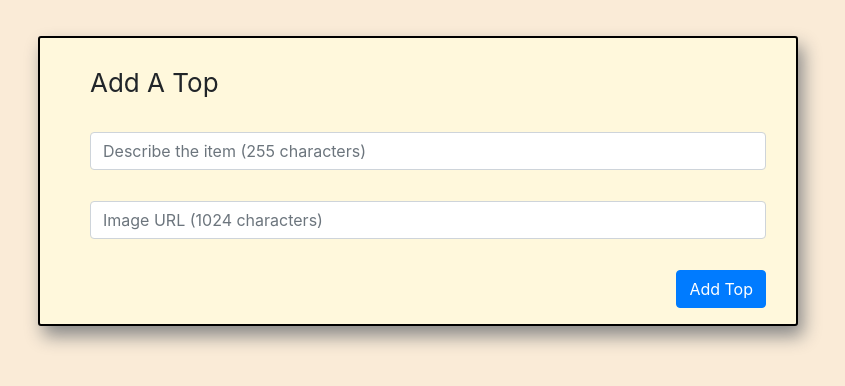
After one commit to frednava67/the_rotation, a Django app: template apps/rotation_app/templates/addtop.html in a window 1280 px wide. The commit adds this page. Shown: the top 386 px of the page, without its empty margins (222-1067 px from the left). Run offline with Django 3.2, Linux system fonts and the light colour scheme; the template is opened without the code that fills it, so the values that code supplies are empty; parts of the project's set-up code (start-up, migrations or seed data) failed here and were passed over; some libraries are stand-ins or nearby versions.

Commit message:
push morning work

```diff
--- /dev/null
+++ b/apps/rotation_app/static/rotation_app/css/addclothesstyle.css
@@ -0,0 +1,82 @@
+body {
+    background-color: antiquewhite;
+}
+
+.blackborder{
+    border: 1px solid black;
+
+}
+
+.form-fixer {
+    padding-left: 0px;
+}
+
+.headspace {
+    margin-top: 30px;
+}
+
+.styledheader {
+    background-image: linear-gradient(gray, antiquewhite);
+    margin-top: 15px;
+    padding-top: 15px;
+    padding-bottom: 20px;
+    font-size: 26px;
+}
+
+.formheader {
+    margin-top: 5px;
+    padding-bottom: 20px;
+    font-size: 26px;
+}
+
+.styleddiv {
+    margin-top: 5px;
+    padding-top: 20px;
+    padding-left: 50px;
+    border: 2px solid black;
+    border-radius: 3px;
+    box-shadow: 5px 10px 18px #888888;
+    background-color: cornsilk;
+}
+
+form {
+    margin-top: 10px;
+}
+
+.padleftzero {
+    padding-left: 0px;
+}
+
+.tablediv {
+    display: inline-block;
+    border: 1px solid black;
+    margin-top: 10px;
+    margin-left: -1px;
+}
+
+.blackborder {
+    border: 1px solid black;
+}
+
+.blackborder-right {
+    border-right: 1px solid black;
+}
+
+.blackborder-bottom {
+    border-bottom: 1px solid black;
+}
+
+.darkgraybg {
+    background-color: darkgray;
+}
+
+.graybg {
+    background-color: lightgray;
+}
+
+.formflash {
+    height: 15px;
+    margin-left: 10px;
+    color: red;
+    font-size: 12px;
+}
--- a/apps/rotation_app/static/rotation_app/css/homestyle.css
+++ b/apps/rotation_app/static/rotation_app/css/homestyle.css
@@ -5,6 +5,8 @@ img {
     width: 250px;
     height: 300px;
 }
+
+
 
 .blackborder{
     border: 1px solid black;
--- /dev/null
+++ b/apps/rotation_app/templates/addtop.html
@@ -0,0 +1,82 @@
+<!doctype html>
+<html lang="en">
+
+<head>
+    <!-- Required meta tags -->
+    <meta charset="utf-8">
+    <meta name="viewport" content="width=device-width, initial-scale=1, shrink-to-fit=no">
+
+    <!-- Bootstrap CSS -->
+    <link rel="stylesheet" href="https://stackpath.bootstrapcdn.com/bootstrap/4.1.3/css/bootstrap.min.css" integrity="sha384-MCw98/SFnGE8fJT3GXwEOngsV7Zt27NXFoaoApmYm81iuXoPkFOJwJ8ERdknLPMO"
+        crossorigin="anonymous">
+
+    {% load static %}
+    <link rel="stylesheet" href="{% static 'rotation_app/css/addclothesstyle.css' %}">
+
+    <title>The Rotation - Add A Top</title>
+</head>
+
+<body>
+    <div class="container">
+        <div class="row headspace">
+            <div class="col-xl-12 col-lg-12 col-md-12 col-sm-12 col-12"></div>
+        </div>
+        <div class="row">
+            <div class="col-xl-2 col-lg-2 col-md-2 col-sm-1 d-none d-sm-block">
+            </div>
+            <div class="col-xl-8 col-lg-8 col-md-8 col-sm-10 col-12 styleddiv">
+                <div class="row">
+                    <div class="col-xl-12 col-lg-12 col-md-12 col-sm-12 col-12 formheader">
+                        Add A Top
+                    </div>
+                </div>
+                <form action="/process_add_top" class="addform" method="POST">
+                {% csrf_token %}
+                    <div class="form-group">
+                        <div class="col form-fixer">
+                            <input type="text" class="form-control" name="textName" placeholder="Describe the item (255 characters)">
+                        </div>
+                        <div class="col formflash">
+                            {% if messages %}
+                                {% for message in messages %}
+                                    {% if "name" in message.tags %} {{ message }} {% endif %}
+                                {% endfor %}
+                            {% endif %}
+                        </div>
+                    </div>
+                    <div class="form-group">
+                        <div class="col form-fixer">
+                            <input type="text" class="form-control" name="textImageURL" placeholder="Image URL (1024 characters)">
+                        </div>
+                        <div class="col formflash">
+                            {% if messages %}
+                                {% for message in messages %}
+                                    {% if "imageurl" in message.tags %} {{ message }} {% endif %}
+                                {% endfor %}
+                            {% endif %}
+                        </div>
+                    </div>
+                    <div class="form-group">
+                        <div class="col text-right">
+                            <input type="hidden" name="userid" value="{{ user.id }}">
+                            <input type="submit" class="btn btn-primary pull-right" name="submitbtn" value="Add Top">
+                        </div>
+                    </div>
+                </form>
+            </div>
+            <div class="col-xl-2 col-lg-2 col-md-2 col-sm-1 d-none d-sm-block">
+            </div>
+        </div>
+    </div>
+
+    <!-- Optional JavaScript -->
+    <!-- jQuery first, then Popper.js, then Bootstrap JS -->
+    <script src="https://code.jquery.com/jquery-3.3.1.slim.min.js" integrity="sha384-q8i/X+965DzO0rT7abK41JStQIAqVgRVzpbzo5smXKp4YfRvH+8abtTE1Pi6jizo"
+        crossorigin="anonymous"></script>
+    <script src="https://cdnjs.cloudflare.com/ajax/libs/popper.js/1.14.3/umd/popper.min.js" integrity="sha384-ZMP7rVo3mIykV+2+9J3UJ46jBk0WLaUAdn689aCwoqbBJiSnjAK/l8WvCWPIPm49"
+        crossorigin="anonymous"></script>
+    <script src="https://stackpath.bootstrapcdn.com/bootstrap/4.1.3/js/bootstrap.min.js" integrity="sha384-ChfqqxuZUCnJSK3+MXmPNIyE6ZbWh2IMqE241rYiqJxyMiZ6OW/JmZQ5stwEULTy"
+        crossorigin="anonymous"></script>
+</body>
+
+</html>
--- a/apps/rotation_app/urls.py
+++ b/apps/rotation_app/urls.py
@@ -3,5 +3,10 @@ from . import views
 
 urlpatterns = [
     url(r'^$', views.index),
-    url(r'^home$', views.index), # or whatever is needed
+    url(r'^home$', views.index),
+    url(r'^add_top$', views.show_add_top),
+    url(r'^add_bottom$', views.show_add_bottom),
+    url(r'^process_add_top$', views.process_add_top),
+    url(r'^process_add_bottom$', views.process_add_bottom),
+    url(r'^logoff$', views.logoff),
 ]
--- /dev/null
+++ b/initshell.py
@@ -0,0 +1 @@
+from apps.rotation_app.models import *
```
Also changed, not shown: apps/rotation_app/models.py (+24 -11 lines), apps/rotation_app/templates/addbottom.html (added, +82 -0 lines), apps/rotation_app/views.py (+70 -2 lines), testcode.py (+19 -5 lines).
